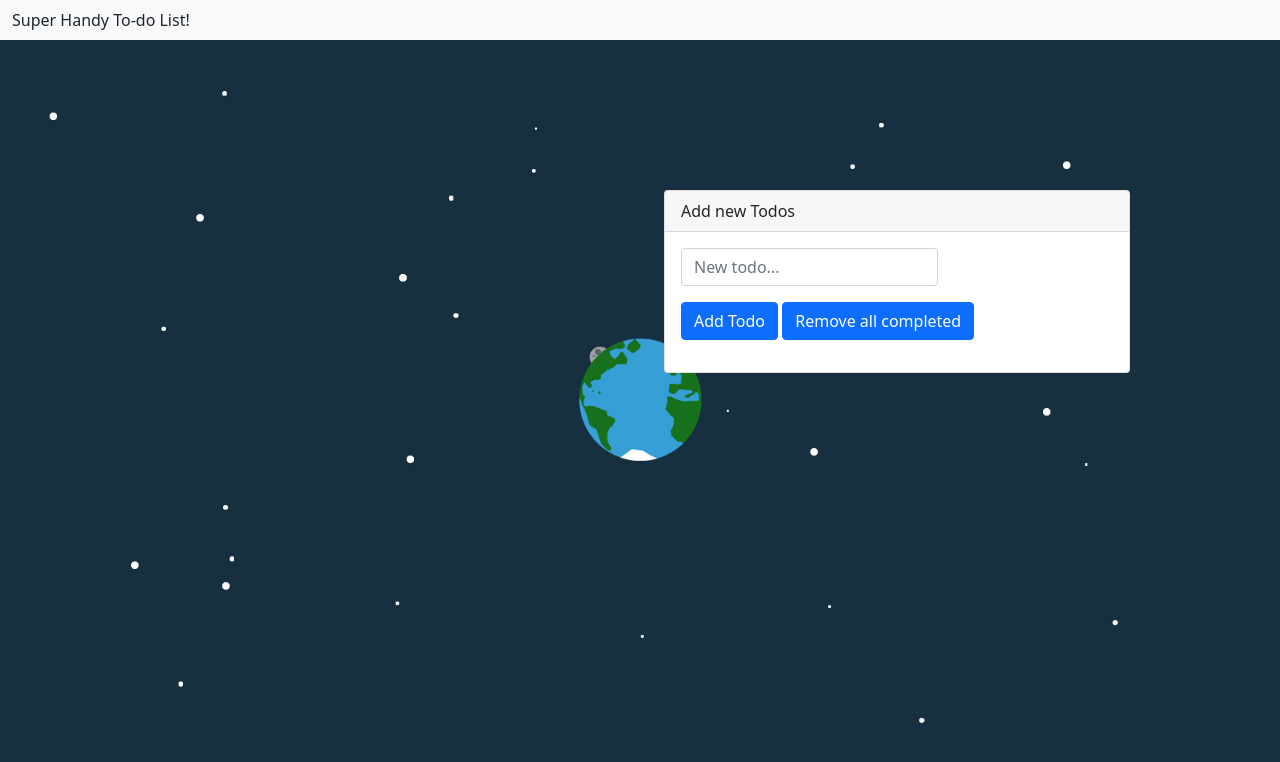
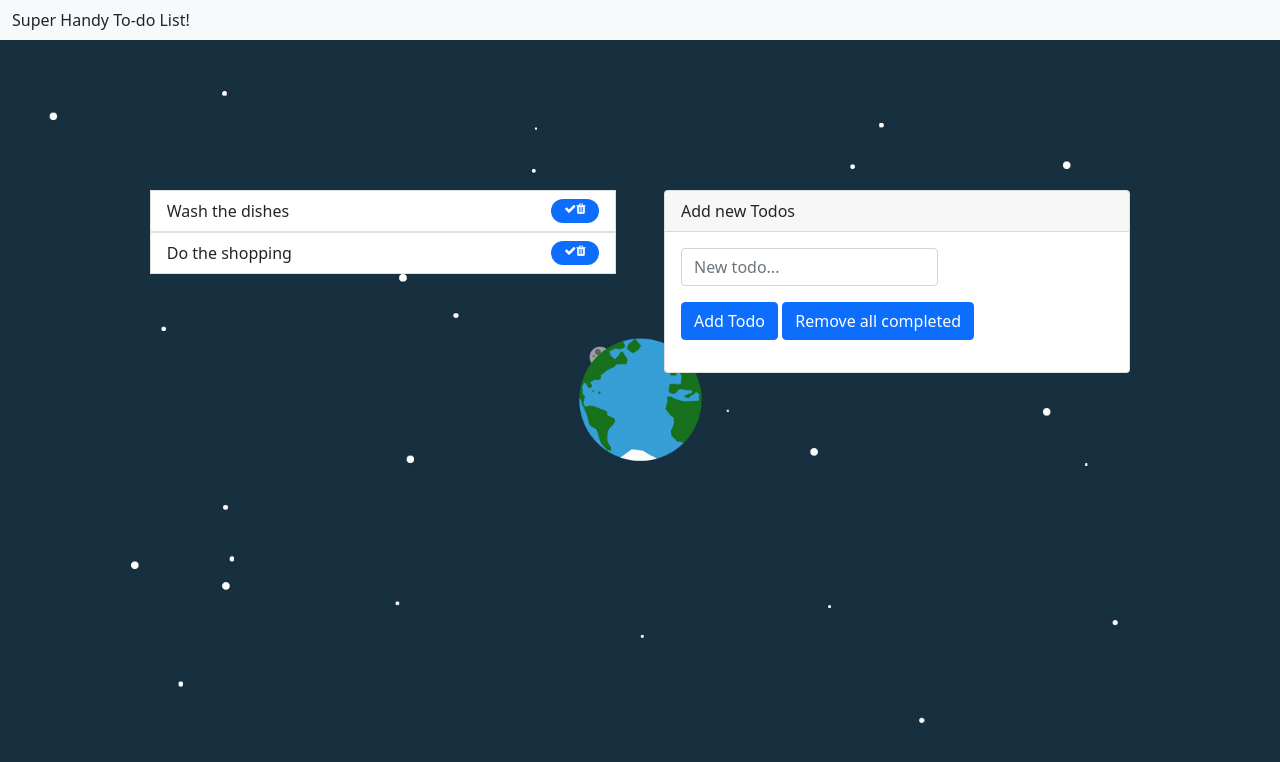
Before and after one commit to CodeYourFuture/JavaScript-Core-2-Coursework-Week3, a website: page 2-projects/1-todo-list/index.html in a window 1280 px wide. Drawn offline with nearby package versions, Linux system fonts and the light colour scheme.

Commit message:
mandatory

````diff
--- a/2-projects/1-todo-list/script.js
+++ b/2-projects/1-todo-list/script.js
@@ -1,6 +1,49 @@
+// // //npm test -- --testPathPattern 2-projects/1-todo-list/script.test.js
+// // ## Instructions
+
+// // The `populateTodoList()` function should iterate over the list of todos that we are given at
+// the start, it should create a `<li>` for the todo along with some other stuff that you can find
+// in index.html and below.
+
+// // The items in the todo list are currently hard-coded into the HTML, refactor the code so that
+//  this function creates them and adds the following functionality to them:
+
+// // Each todo should have this HTML inside it:
+
+// // ```html
+// // <span class="badge bg-primary rounded-pill">
+// //   <i class="fa fa-check" aria-hidden="true"></i>
+// //   <i class="fa fa-trash" aria-hidden="true"></i>
+// // </span>
+// // ```
+
+// // The first `<i>` tag needs an event listener that applies a line-through text-decoration styling to the text of the todo. It should remove the styling if it is clicked again.
+
+// // The second `<i>` tag needs an event listener that deletes the parent `<li>` element from the `<ul>`.
+
 function populateTodoList(todos) {
   let list = document.getElementById("todo-list");
-  // Write your code to create todo list elements with completed and delete buttons here, all todos should display inside the "todo-list" element.
+  todos.forEach((todo) => {
+    const liElement = document.createElement("li");
+    liElement.innerText = todo.task;
+    liElement.className = "todo-item";
+    const faIcons = document.createElement("span");
+    faIcons.className = "badge bg-primary rounded-pill";
+    const doneIcon = document.createElement("i");
+    doneIcon.className = "fa fa-check";
+    doneIcon.addEventListener("click", function () {
+      liElement.classList.toggle("done");
+    });
+    const removeIcon = document.createElement("i");
+    removeIcon.className = "fa fa-trash";
+    removeIcon.addEventListener("click", function () {
+      list.removeChild(liElement);
+    });
+    faIcons.appendChild(doneIcon);
+    faIcons.appendChild(removeIcon);
+    liElement.appendChild(faIcons).style.width = "3rem";
+    list.appendChild(liElement);
+  });
 }
 
 // These are the same todos that currently display in the HTML
@@ -15,11 +58,15 @@ populateTodoList(todos);
 // This function will take the value of the input field and add it as a new todo to the bottom of the todo list. These new todos will need the completed and delete buttons adding like normal.
 function addNewTodo(event) {
   // The code below prevents the page from refreshing when we click the 'Add Todo' button.
+  // Write your code here... and remember to reset the input field to be blank after creating a todo!
+  let todoInput = document.getElementById("todoInput");
+  populateTodoList([{ task: todoInput.value, completed: false }]);
+  todoInput.value = "";
   event.preventDefault();
-  // Write your code here... and remember to reset the input field to be blank after creating a todo!
 }
 
 // Advanced challenge: Write a fucntion that checks the todos in the todo list and deletes the completed ones (we can check which ones are completed by seeing if they have the line-through styling applied or not).
-function deleteAllCompletedTodos() {
-  // Write your code here...
+function deleteAllCompletedTodos(event) {
+  document.querySelectorAll(".done").forEach((liElement) => liElement.remove());
+  event.preventDefault();
 }
--- a/2-projects/1-todo-list/style.css
+++ b/2-projects/1-todo-list/style.css
@@ -10,3 +10,13 @@ body {
     margin-top: 150px;
     width: 90%;
   }
+  .done {
+    text-decoration: line-through;
+  }
+  .todo-item {
+    padding: 0.5rem 1rem;
+    background-color: #fff;
+    border: 1px solid rgba(0, 0, 0, .125);
+    display: flex;
+    justify-content: space-between;
+  }
````
